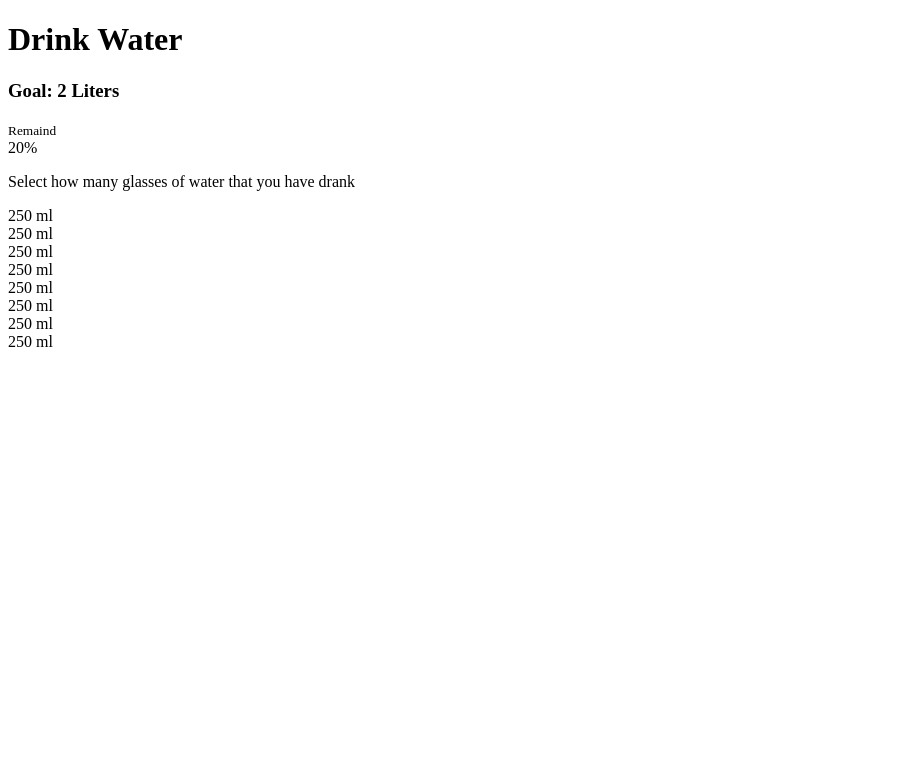
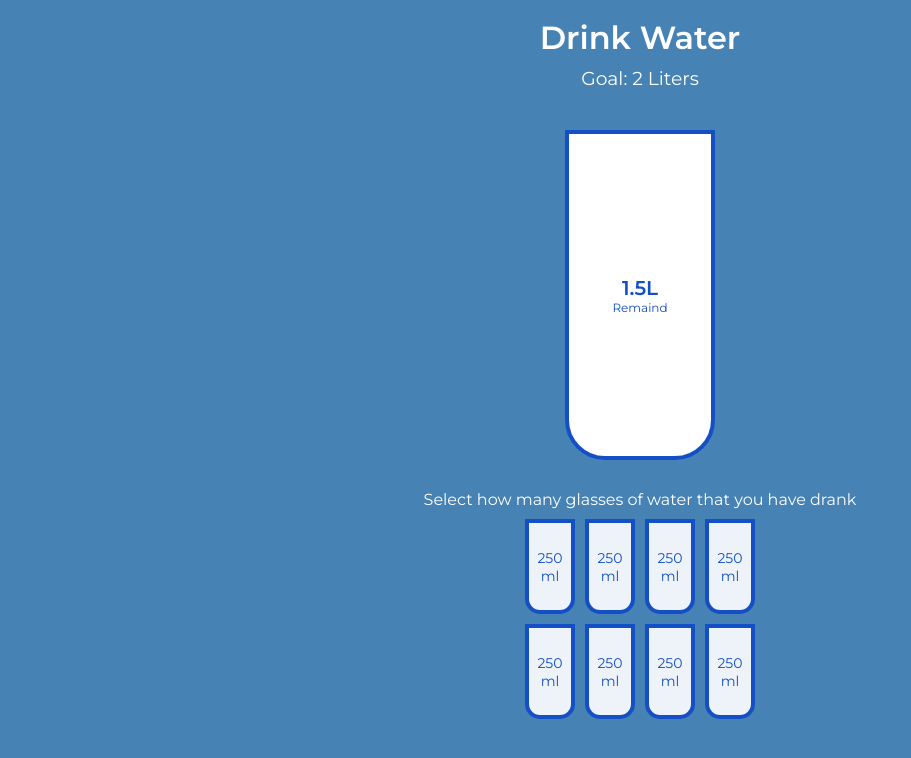
Before and after one commit to Andreas-Ziegler22/Drink-Water, a plain HTML site: page index.html in a window 1280 px wide. Shown: the whole page, without its empty margins (0-911 px from the left). Drawn offline with Linux system fonts and the light colour scheme.

Commit message:
css style done

```diff
--- a/index.html
+++ b/index.html
@@ -12,15 +12,15 @@
     <h3>Goal: 2 Liters</h3>
     <div class="cup">
       <div class="remained" id="remained">
-        <span id="liters"></span>
+        <span id="liters">1.5L</span>
         <small>Remaind</small>
       </div>
-      <div class="percentage" id="percentage">20%</div>
+      <div class="percentage" id="percentage"></div>
     </div>
     <p class="text">Select how many glasses of water that you have drank</p>
     <div class="cups">
-      <div class="cup cup-small full">250 ml</div>
-      <div class="cup cup-small full">250 ml</div>
+      <div class="cup cup-small">250 ml</div>
+      <div class="cup cup-small">250 ml</div>
       <div class="cup cup-small">250 ml</div>
       <div class="cup cup-small">250 ml</div>
       <div class="cup cup-small">250 ml</div>
--- a/style.css
+++ b/style.css
@@ -0,0 +1,98 @@
+@import url("https://fonts.googleapis.com/css?family=Montserrat:400,600&display=swap");
+
+:root {
+  --border-color: #144fc6;
+  --fill-color: #6ab3f8;
+}
+
+* {
+  box-sizing: border-box;
+}
+
+body {
+  background-color: steelblue;
+  color: #fff;
+  font-family: "Montserrat", sans-serif;
+  display: flex;
+  flex-direction: column;
+  align-items: center;
+  margin-bottom: 40px;
+}
+
+h1 {
+  margin: 10px 0 0;
+}
+h3 {
+  font-weight: 400;
+  margin: 10px 0;
+}
+.cup {
+  background-color: #fff;
+  border: 4px solid var(--border-color);
+  color: var(--border-color);
+  border-radius: 0 0 40px 40px;
+  height: 330px;
+  width: 150px;
+  margin: 30px 0;
+  display: flex;
+  flex-direction: column;
+  overflow: hidden;
+}
+.cup.cup-small {
+  height: 95px;
+  width: 50px;
+  border-radius: 0 0 15px 15px;
+  background-color: rgba(255, 255, 255, 0.9);
+  cursor: pointer;
+  font-size: 14px;
+  align-items: center;
+  justify-content: center;
+  text-align: center;
+  margin: 5px;
+  transition: 0.3 ease;
+}
+
+.cup.cup-small.full {
+  background-color: var(--fill-color);
+  color: #fff;
+}
+
+.cups {
+  display: flex;
+  flex-wrap: wrap;
+  width: 280px;
+  justify-content: center;
+  align-items: center;
+}
+
+.remained {
+  display: flex;
+  flex-direction: column;
+  align-items: center;
+  justify-content: center;
+  text-align: center;
+  flex: 1;
+  transition: 0.3s ease;
+}
+.remained span {
+  font-size: 20px;
+  font-weight: bold;
+}
+.remained small {
+  font-size: 12px;
+}
+.percentage {
+  background-color: var(--fill-color);
+  display: flex;
+  align-items: center;
+  justify-content: center;
+  font-size: 30px;
+  font-weight: bold;
+  height: 0;
+  transition: 0.3s ease;
+}
+
+.text {
+  text-align: center;
+  margin: 0 0 5px;
+}
```
